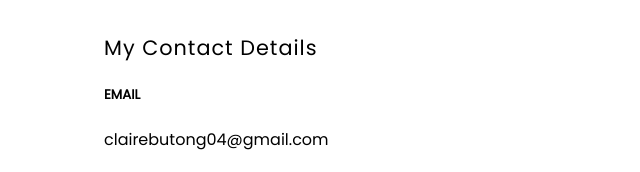
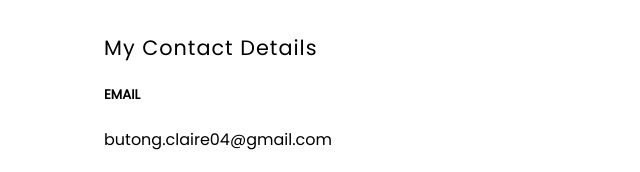
Before and after one commit to claireymariey/Butong-Portfolio, a plain HTML site: page index.html in a window 1280 px wide. Shown: the part 3720-3892 px from the top of the page, 536-1176 px from the left. Drawn offline with Linux system fonts and the light colour scheme.

Commit message:
Update index.html

```diff
--- a/index.html
+++ b/index.html
@@ -361,7 +361,7 @@
 				<h1 class="greet-heading">My Contact Details</h1>
 				<div class="details">
 					<h5 class="contact-heading">EMAIL</h5>
-					<p class="contact-text">clairebutong04@gmail.com</p>
+					<p class="contact-text">butong.claire04@gmail.com</p>
 				</div>
 				<div class="details">
 					<h5 class="contact-heading">PHONE</h5>
```
